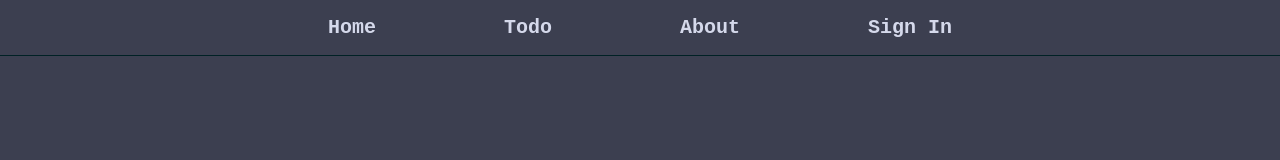
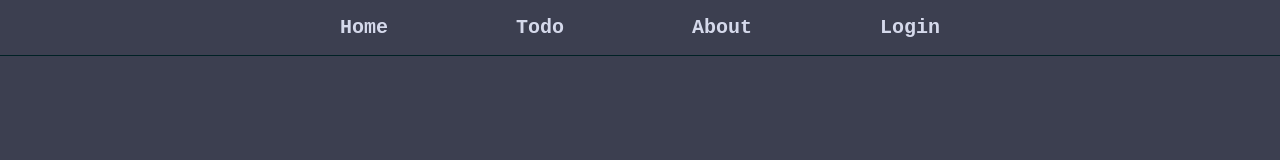
Before and after one commit to kvlandrii/todo-list, a React (Create React App) app: page / in a window 1280 px wide. Shown: the top 160 px of the page. Built offline with nearby package versions, Linux system fonts and the light colour scheme; the HTML template or start-up script is replaced by a standard one.

Commit message:
first commit

```diff
--- a/src/Layout.js
+++ b/src/Layout.js
@@ -29,11 +29,11 @@ const Layout = () => {
         </NavLink>
         {!isAuthenticated ? (
           <NavLink to="/login" className="header__item" style={isActiveLink}>
-            Sign In
+            Login
           </NavLink>
         ) : (
           <NavLink onClick={signOutHandler} className="header__item">
-            Sign Out
+            Exit
           </NavLink>
         )}
       </header>
```
